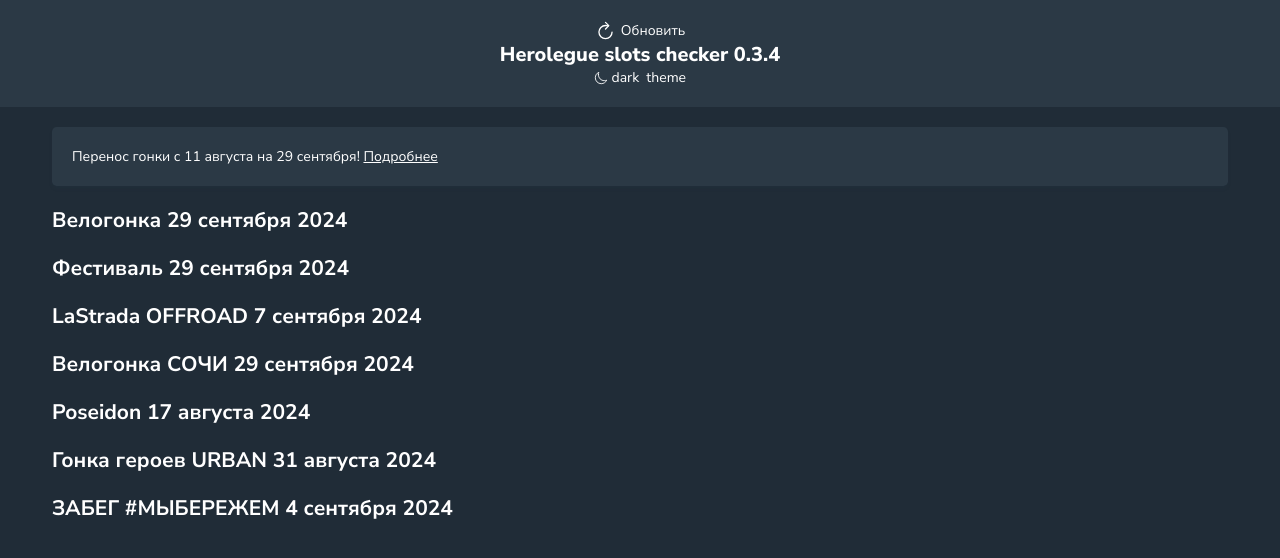
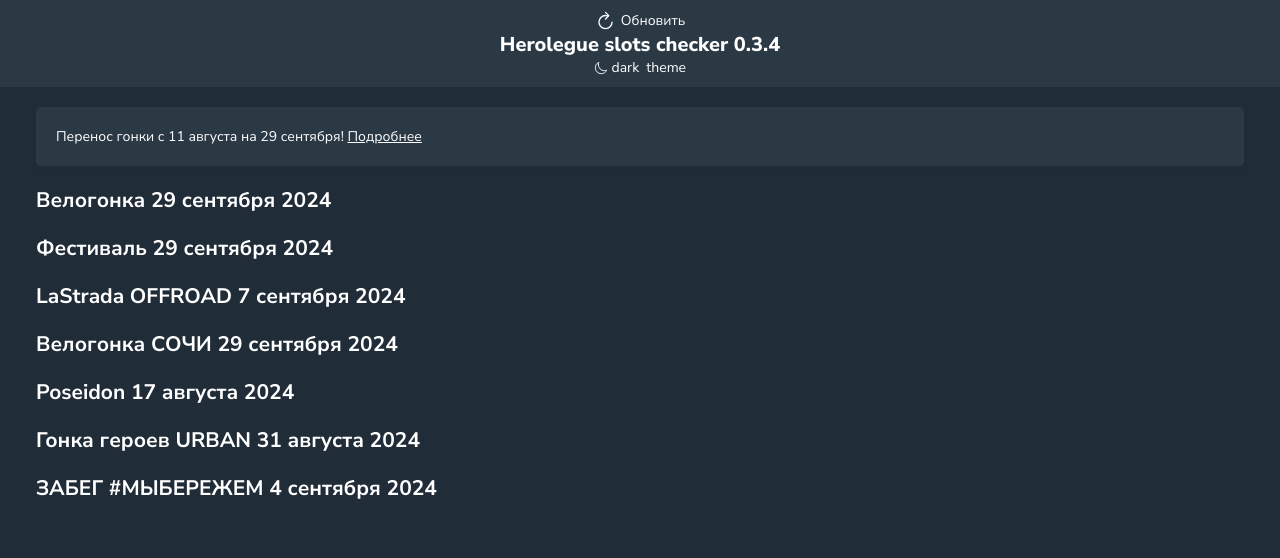
Before and after one commit to solovevevgeny/strada-checker, a React (Create React App) app: page / in a window 1280 px wide. Shown: the top 558 px of the page. Built offline with nearby package versions, Linux system fonts and the light colour scheme; no server answers.

Commit message:
css fix paddings

```diff
--- a/src/App.css
+++ b/src/App.css
@@ -58,7 +58,7 @@ a {
     width: 100%;
     max-width: 1240px;
     margin: 0 auto;
-    padding: 0 2rem;
+    padding: 0 0;
 
 }
 
@@ -169,4 +169,7 @@ a {
     .header {
         flex-direction: column;
     }
+    .container {
+        padding: 0 1rem;
+    }
   }
```
